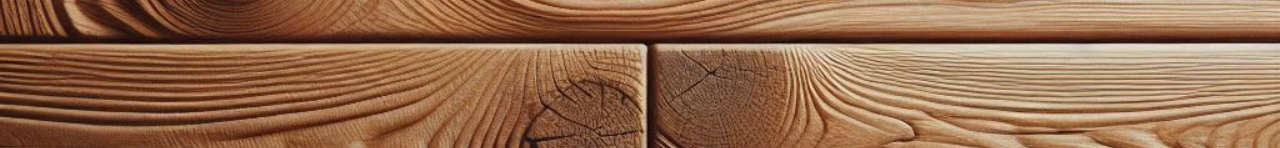
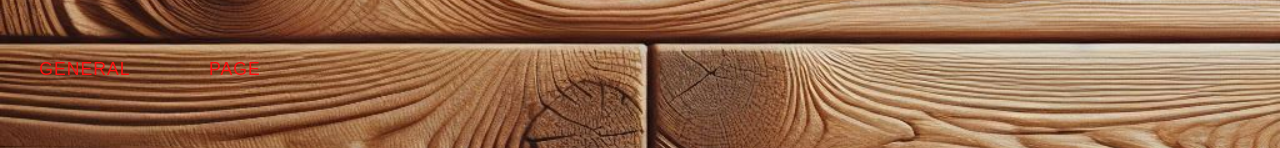
Before and after one commit to Itay-Ash/short-notes, a browser extension: page index.html in a window 1280 px wide. Shown: the part 224-372 px from the top of the page. Drawn offline with Linux system fonts and the light colour scheme.

Commit message:
Added buttons for menu picks

```diff
--- a/index.html
+++ b/index.html
@@ -33,5 +33,9 @@
         </tr>
       </tbody>
     </table>
+    <div class="menu-div">
+      <button class="menu-button">General</button>
+      <button class="menu-button">Page</button>
+    </div>
   </body>
 </html>
--- a/styles/index.css
+++ b/styles/index.css
@@ -69,3 +69,37 @@ table {
   .input-note:focus {
     outline: none;        /* Remove the outline when the input is focused */
   }
+
+  .menu-div {
+    display: flex;
+    justify-content: space-between;  /* Ensures buttons are spaced out */
+    flex-grow: 1;
+  }
+
+  .menu-button {
+    flex-grow: 1;                   /* Make buttons take equal width */
+    border: none;                    /* No border */
+    background: none;                /* No background */
+    font-size: 1.1rem;               /* Increase font size */
+    font-family: 'Poppins', sans-serif; /* Modern font (import in HTML) */
+    font-weight: 500;                /* Medium weight for better readability */
+    color: #ff0f0f;                     /* Dark text color */
+    letter-spacing: 1px;             /* Add some letter spacing */
+    cursor: pointer;                 /* Cursor pointer on hover */
+    transition: all 0.3s ease;       /* Smooth transition for hover effects */
+    text-transform: uppercase;       /* Make text uppercase */
+    outline: none;                   /* Remove focus outline */
+  }
+
+  /* Hover effect */
+  .menu-button:hover {
+    color: #fff;                     /* Change text color on hover */
+    box-shadow: 0 4px 15px rgba(0, 0, 0, 0.2); /* Add shadow for depth */
+    transform: scale(1.05);          /* Slightly enlarge the button */
+  }
+
+  /* Active state (when clicked) */
+  .menu-button:active {
+    transform: scale(0.98);          /* Slightly reduce size when pressed */
+    box-shadow: none;                /* Remove shadow on press */
+  }
```
